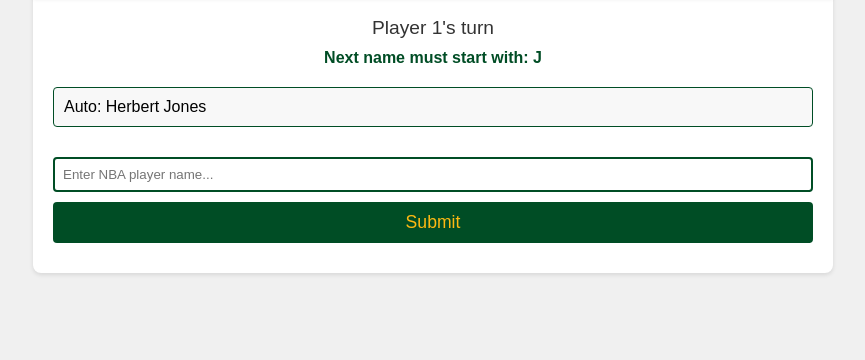
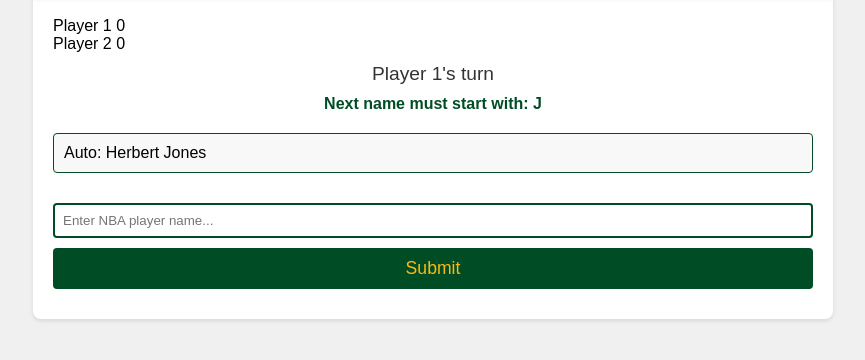
Before and after one commit to WalterMfuko/NBANameGame, a plain HTML site: page index.html in a window 1280 px wide. Shown: the part 100-460 px from the top of the page, without its empty margins (207-1072 px from the left). Drawn offline with Linux system fonts and the light colour scheme.

Commit message:
Update index.html

```diff
--- a/index.html
+++ b/index.html
@@ -3,19 +3,35 @@
 <head>
     <meta charset="UTF-8">
     <meta name="viewport" content="width=device-width, initial-scale=1.0">
-    <title>The NBA Name Game</title>
-    <link rel="stylesheet" href="styles.css">
+    <title>NBA Name Game</title>
+    <link rel="stylesheet" href="./styles.css">
 </head>
 <body>
+    <div class="container">
         <div class="game-container">
             <h1 class="game-header">NBA Name Game</h1>
+            <div class="game-content">
+                <div class="scores-container">
+                    <div id="player1Score" class="score-box">
+                        <span class="player-label">Player 1</span>
+                        <span class="score">0</span>
+                    </div>
+                    <div id="player2Score" class="score-box">
+                        <span class="player-label">Player 2</span>
+                        <span class="score">0</span>
+                    </div>
+                </div>
                 <div class="current-player">Player 1's turn</div>
-        <div id="currentRequirement"></div>
+                <div id="currentRequirement" class="requirement"></div>
                 <div class="game-history" id="gameHistory"></div>
+                <div class="input-section">
                     <input type="text" id="playerInput" placeholder="Enter NBA player name...">
                     <button onclick="submitName()">Submit</button>
+                </div>
                 <div id="error" class="error"></div>
             </div>
-    <script src="script.js"></script>
+        </div>
+    </div>
+    <script src="./script.js"></script>
 </body>
 </html>
```
Lines whose indentation alone changed are shown as unchanged.
